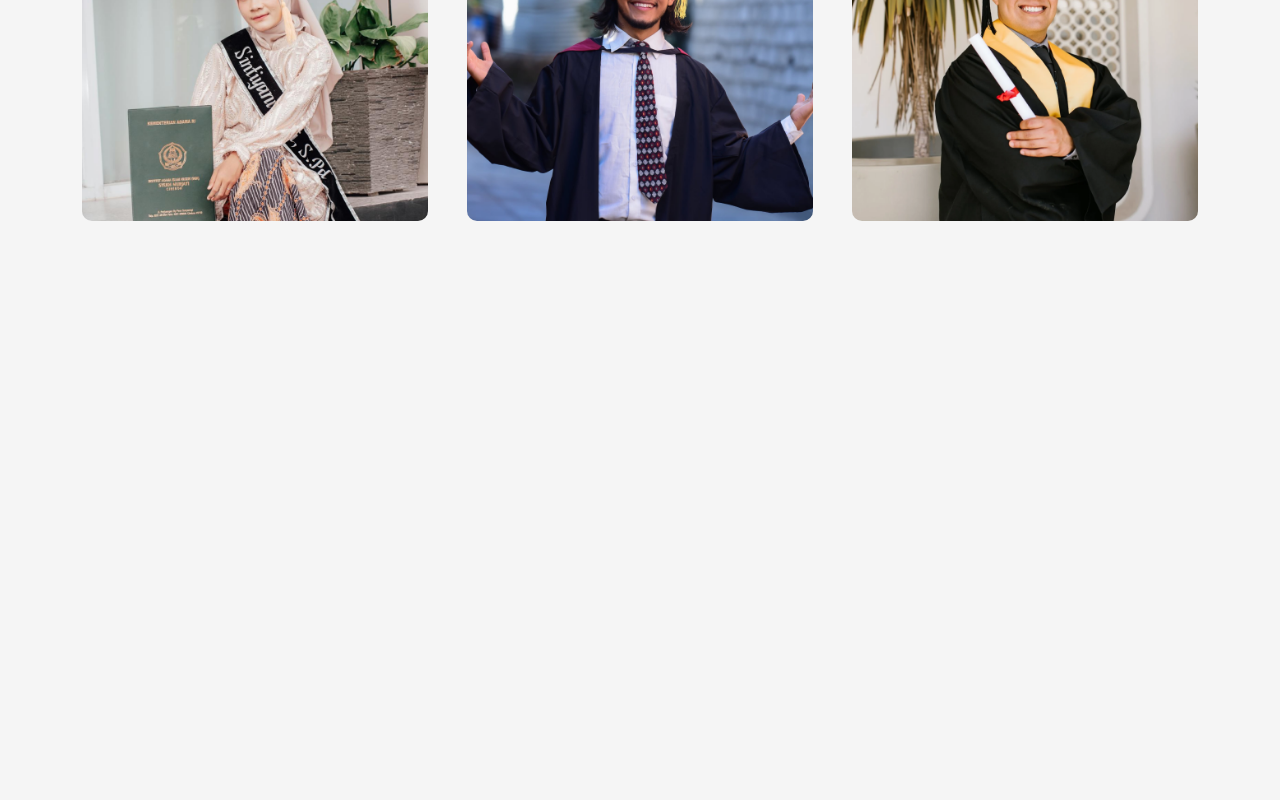
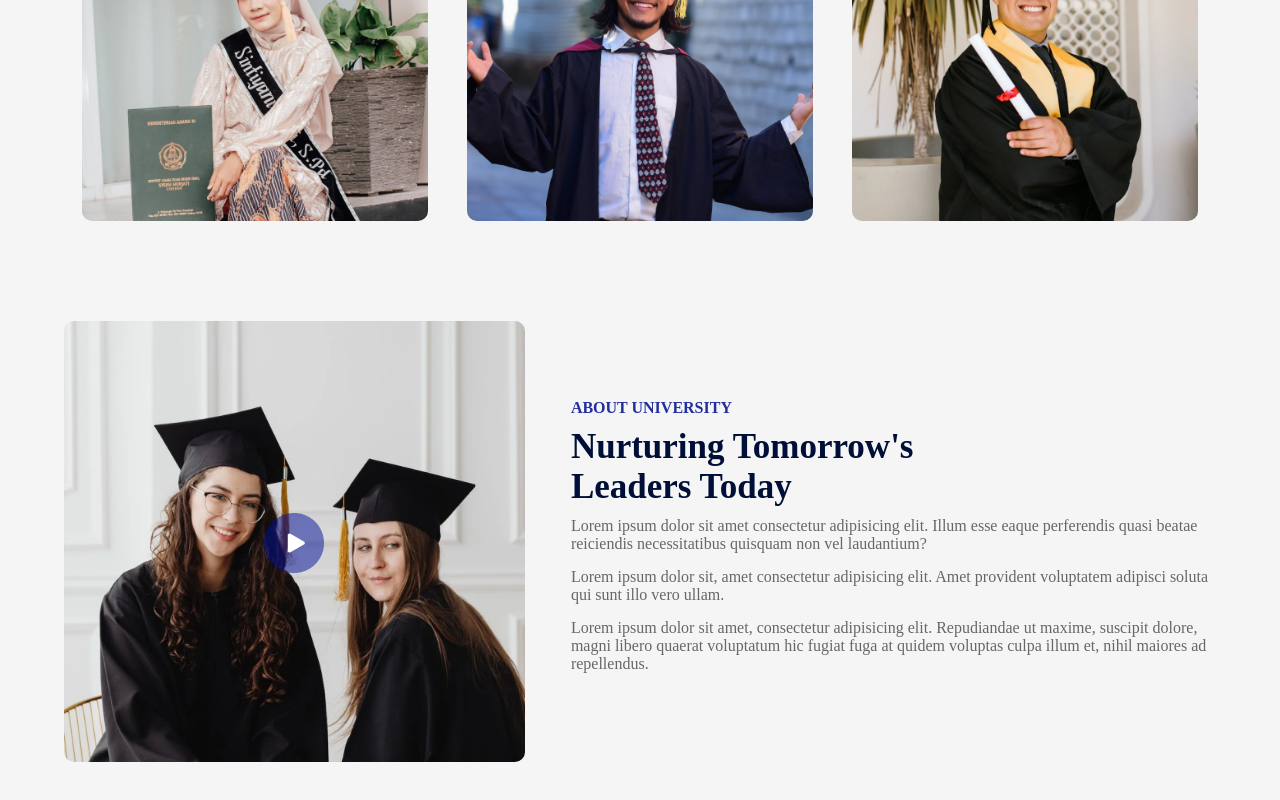
Before and after one commit to rajsharma-sudo/education_web_app_1, a React (Create React App) app: page / in a window 1280 px wide. Shown: the part 1136-1936 px from the top of the page. Before the commit the page ends 1437 px from the top, so only its background shows below. Built offline with nearby package versions, Linux system fonts and the light colour scheme; the HTML template or start-up script is replaced by a standard one.

Commit message:
here we have completed this about section

```diff
--- a/src/App.jsx
+++ b/src/App.jsx
@@ -3,6 +3,7 @@ import Navbar from "./Components/Navbar/Navbar";
 import Hero from "./Components/Hero/Hero";
 import Programs from "./Components/Programs/Programs";
 import Title from "./Components/Title/Title";
+import About from "./Components/About/About";
 
 function App() {
   return (
@@ -14,6 +15,8 @@ function App() {
       <Programs/>
       </div>
 
+      <About/>
+
 
 
 
--- /dev/null
+++ b/src/Components/About/About.css
@@ -0,0 +1,48 @@
+.about{
+    margin:100px auto;
+    display: flex;
+    align-items: center;
+    justify-content: space-between;
+    width: 90%;
+}
+
+.about-left{
+    flex-basis:40%;
+    position: relative;
+}
+
+.about-right{
+    flex-basis: 56%;
+}
+
+.about-img{
+    width: 100%;
+    border-radius: 10px;
+}
+
+
+.play-icon{
+    width: 60px;
+    position:absolute;
+    top:50%;
+    left:50%;
+    transform: translate(-50%,-50%);
+}
+
+.about h3{
+    font-weight: 600;
+    font-size: 16px;
+    color:#212EA0;
+}
+
+.about h2{
+    font-size: 35px;
+    color:#000F38;
+    margin:10px 0;
+    max-width: 400px;
+}
+
+.about p{
+    color:#676767;
+    margin-bottom: 15px;
+}
--- /dev/null
+++ b/src/Components/About/About.jsx
@@ -0,0 +1,23 @@
+import React from 'react'
+import './About.css'
+import About_img from '../../assets/about.png'
+import Play_icon from '../../assets/play-icon.png'
+const About = () => {
+  return (
+    <div className='about'>
+      <div className="about-left">
+           <img src={About_img} alt="" className='about-img' />
+           <img src={Play_icon} alt="" className='play-icon' />
+      </div>
+      <div className="about-right">
+       <h3>ABOUT UNIVERSITY</h3>
+       <h2>Nurturing Tomorrow's Leaders Today</h2>
+       <p>Lorem ipsum dolor sit amet consectetur adipisicing elit. Illum esse eaque perferendis quasi beatae reiciendis necessitatibus quisquam non vel laudantium?</p>
+       <p>Lorem ipsum dolor sit, amet consectetur adipisicing elit. Amet provident voluptatem adipisci soluta qui sunt illo vero ullam.</p>
+       <p>Lorem ipsum dolor sit amet, consectetur adipisicing elit. Repudiandae ut maxime, suscipit dolore, magni libero quaerat voluptatum hic fugiat fuga at quidem voluptas culpa illum et, nihil maiores ad repellendus.</p>
+      </div>
+    </div>
+  )
+}
+
+export default About
```
